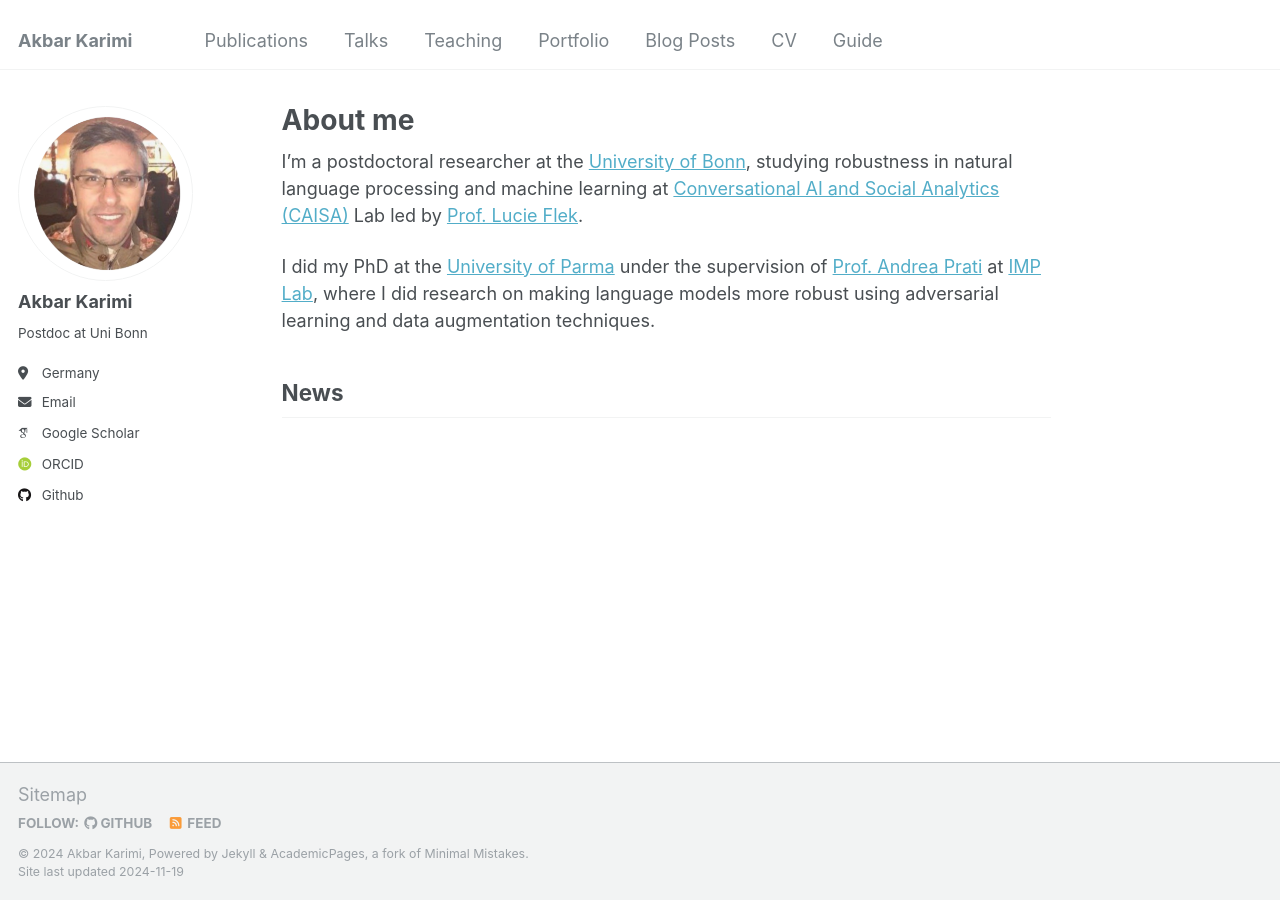
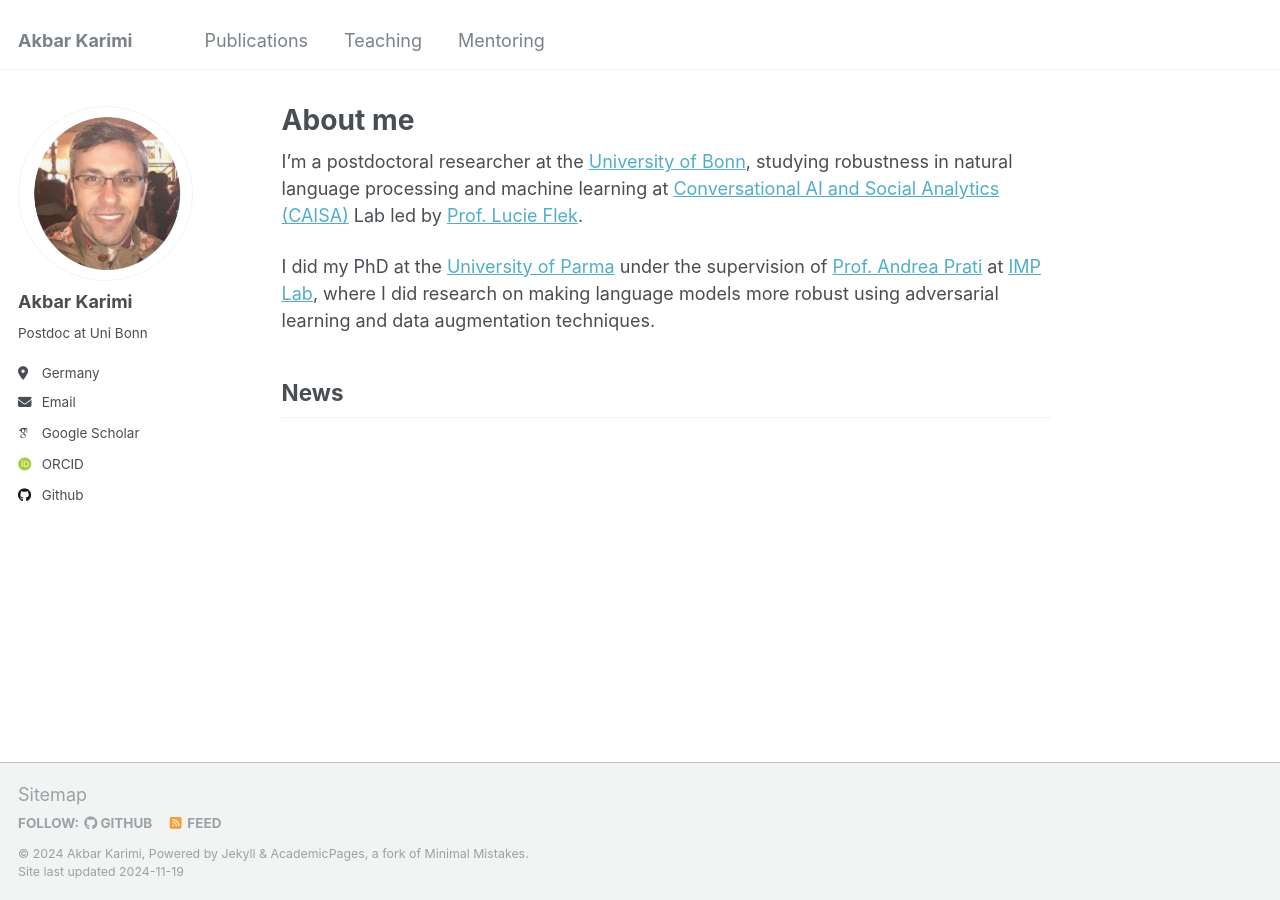
Before and after one commit to akkarimi/akkarimi.github.io, a Jekyll site: the page built from _pages/about.md, in a window 1280 px wide. Built offline with Jekyll 4.4.1, drawn with Linux system fonts in a browser that asks for light colours; some web fonts are replaced; a file with an impossible date is left out.

Commit message:
teaching

```diff
--- a/_data/navigation.yml
+++ b/_data/navigation.yml
@@ -8,20 +8,20 @@ main:
   - title: "Publications"
     url: /publications/
 
-  - title: "Talks"
-    url: /talks/
+#  - title: "Talks"
+#    url: /talks/
 
   - title: "Teaching"
     url: /teaching/
 
-  - title: "Portfolio"
-    url: /portfolio/
+#  - title: "Portfolio"
+#    url: /portfolio/
 
-  - title: "Blog Posts"
-    url: /year-archive/
+#  - title: "Blog Posts"
+#    url: /year-archive/
 
-  - title: "CV"
-    url: /cv/
+#  - title: "CV"
+#    url: /cv/
 
-  - title: "Guide"
+  - title: "Mentoring"
     url: /markdown/
```
